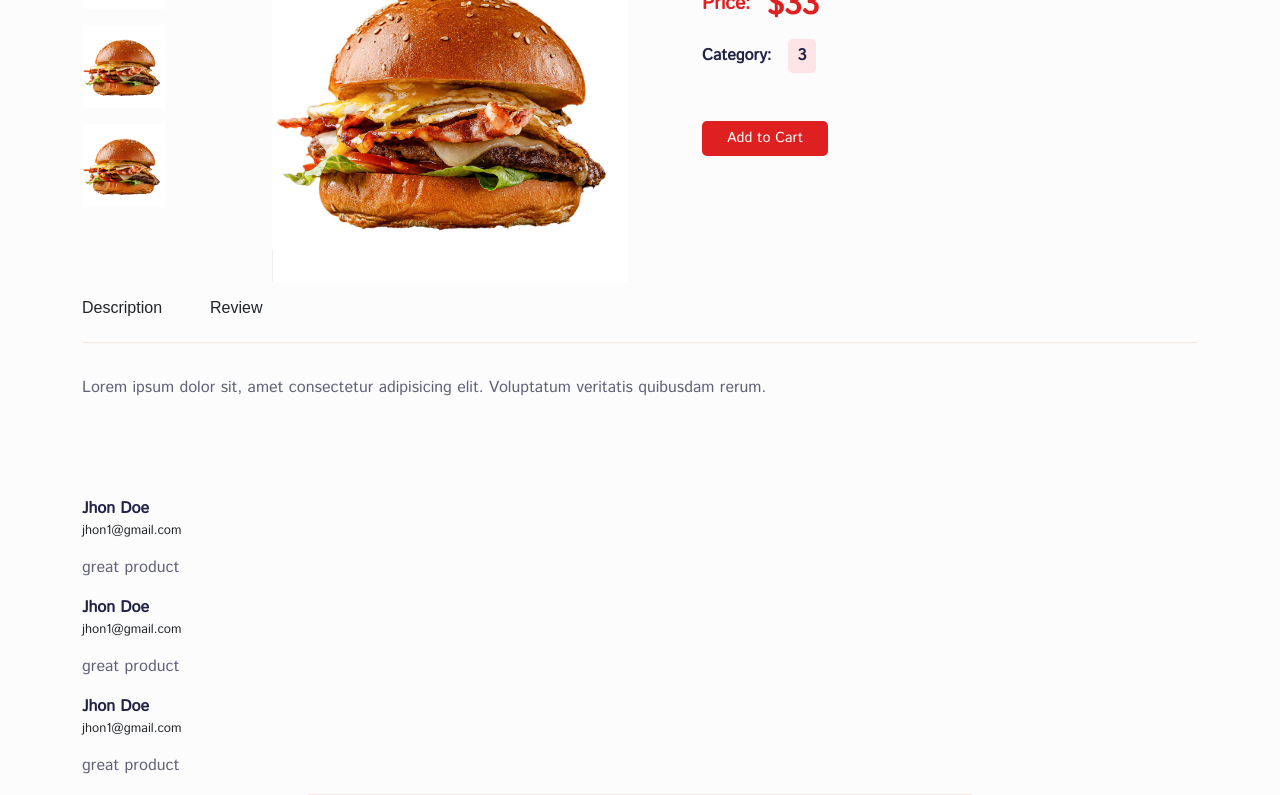
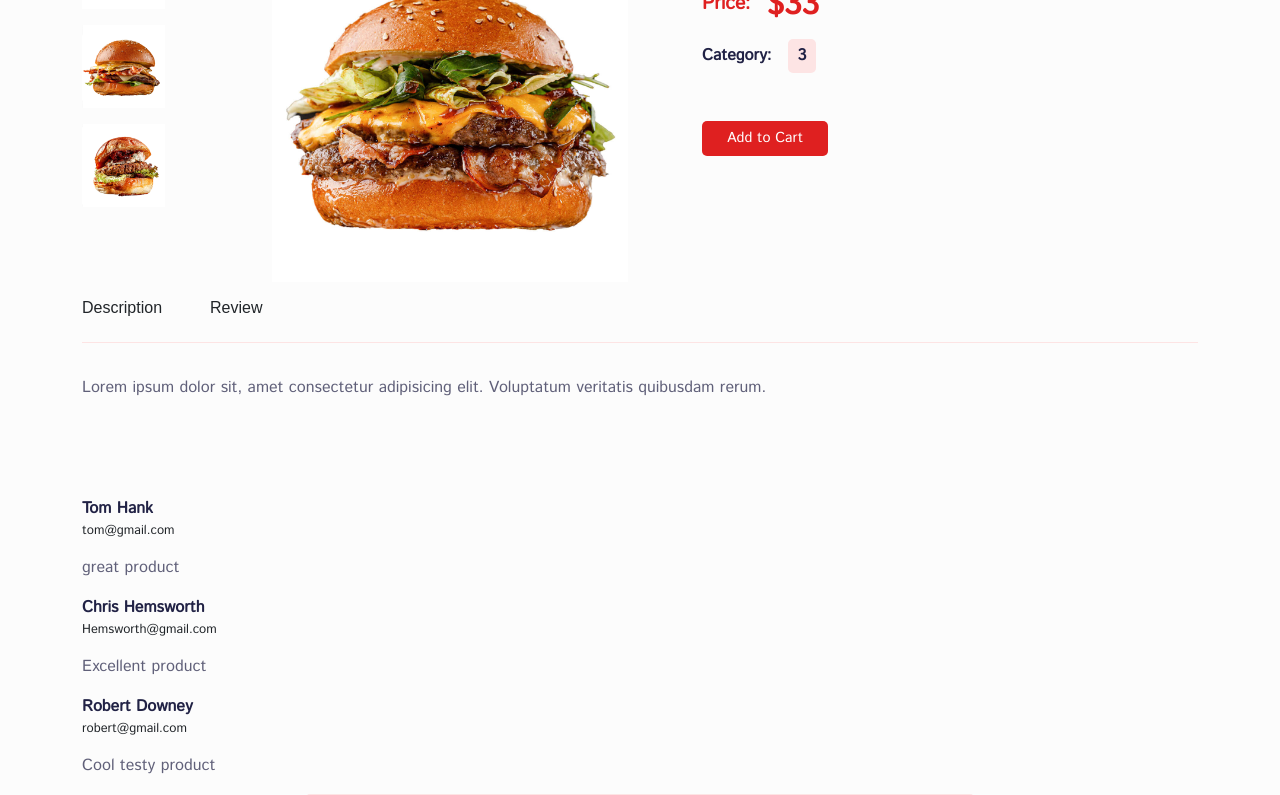
Before and after one commit to mdraselmiah95/tasty-treat-app, a React (Create React App) app: page /foods/01 in a window 1280 px wide. Shown: the part 460-1255 px from the top of the page. Built offline with nearby package versions, Linux system fonts and the light colour scheme; a web font is replaced by a local one.

Commit message:
WIP on Tasty Treat Product Details

```diff
--- a/src/pages/FoodDetails.jsx
+++ b/src/pages/FoodDetails.jsx
@@ -1,13 +1,20 @@
-import React from "react";
+import React, { useEffect, useState } from "react";
 import { Container, Row, Col } from "reactstrap";
+import { useParams } from "react-router-dom";
 import Helmet from "../components/Helmet/Helmet";
 import CommonSection from "../components/UI/common-section/CommonSection";
+import products from "../assets/fake-data/products";
 
-import image from "../assets/images/product_01.1.jpg";
 //Style CSS
 import "../styles/product-details.css";
 
 const FoodDetails = () => {
+  const [tab, setTab] = useState("desc");
+  const { id } = useParams();
+
+  const product = products.find((product) => product.id === id);
+  const [previewImg, setPreviewImg] = useState(product.image01);
+
   return (
     <Helmet title="Product Details">
       <CommonSection title="product 01" />
@@ -19,29 +26,29 @@ const FoodDetails = () => {
               <div className="product__images ">
                 <div
                   className="img__item mb-3"
-                  // onClick={() => setPreviewImg(product.image01)}
+                  onClick={() => setPreviewImg(product.image01)}
                 >
-                  <img src={image} alt="" className="w-50" />
+                  <img src={product.image01} alt="food-img" className="w-50" />
                 </div>
                 <div
                   className="img__item mb-3"
-                  // onClick={() => setPreviewImg(product.image02)}
+                  onClick={() => setPreviewImg(product.image02)}
                 >
-                  <img src={image} alt="" className="w-50" />
+                  <img src={product.image02} alt="food-img" className="w-50" />
                 </div>
 
                 <div
                   className="img__item"
-                  // onClick={() => setPreviewImg(product.image03)}
+                  onClick={() => setPreviewImg(product.image03)}
                 >
-                  <img src={image} alt="" className="w-50" />
+                  <img src={product.image03} alt="food-img" className="w-50" />
                 </div>
               </div>
             </Col>
 
             <Col lg="4" md="4">
               <div className="product__main-img">
-                <img src={image} alt="" className="w-100" />
+                <img src={previewImg} alt="food-img" className="w-100" />
               </div>
             </Col>
 
@@ -73,21 +80,21 @@ const FoodDetails = () => {
 
               <div className="tab__form mb-3">
                 <div className="review pt-5">
-                  <p className="user__name mb-0">Jhon Doe</p>
-                  <p className="user__email">jhon1@gmail.com</p>
+                  <p className="user__name mb-0">Tom Hank</p>
+                  <p className="user__email">tom@gmail.com</p>
                   <p className="feedback__text">great product</p>
                 </div>
 
                 <div className="review">
-                  <p className="user__name mb-0">Jhon Doe</p>
-                  <p className="user__email">jhon1@gmail.com</p>
-                  <p className="feedback__text">great product</p>
+                  <p className="user__name mb-0">Chris Hemsworth</p>
+                  <p className="user__email">Hemsworth@gmail.com</p>
+                  <p className="feedback__text">Excellent product</p>
                 </div>
 
                 <div className="review">
-                  <p className="user__name mb-0">Jhon Doe</p>
-                  <p className="user__email">jhon1@gmail.com</p>
-                  <p className="feedback__text">great product</p>
+                  <p className="user__name mb-0">Robert Downey</p>
+                  <p className="user__email">robert@gmail.com</p>
+                  <p className="feedback__text">Cool testy product</p>
                 </div>
                 <form className="form">
                   <div className="form__group">
```
